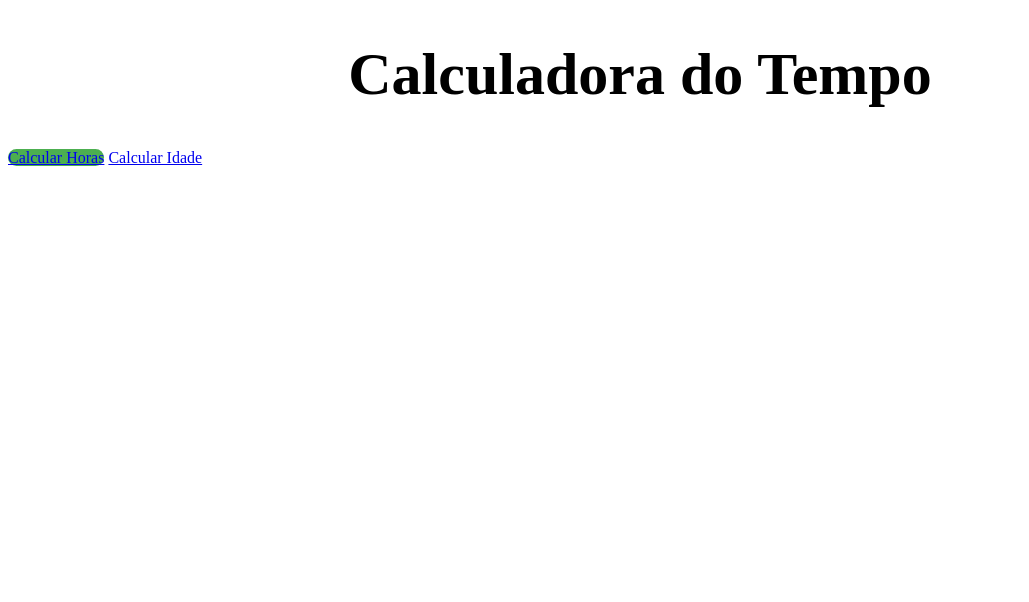
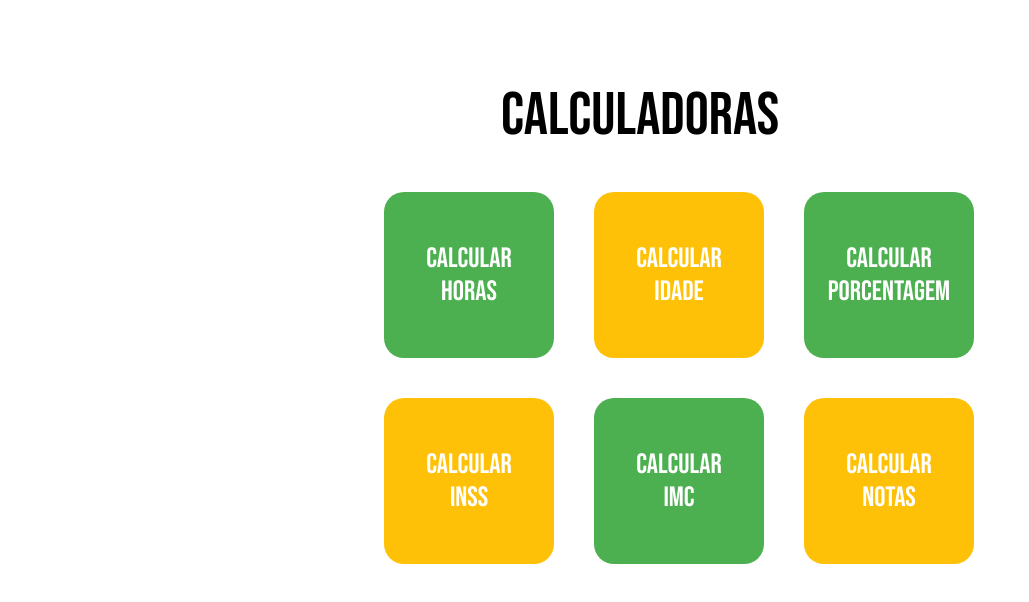
Before and after one commit to biancaliebetanz/calculadora-fatec, a plain HTML site: page index.html in a window 1280 px wide. Shown: the whole page, without its empty margins (0-1029 px from the left). Drawn offline with Linux system fonts and the light colour scheme.

Commit message:
feat: tela calculadora de horas, classes reutilizaveis

```diff
--- a/index.html
+++ b/index.html
@@ -7,10 +7,16 @@
   <link rel="stylesheet" href="styles.css">
 </head>
 <body>
-  <h1 class="titulo" >Calculadora do Tempo</h1>
-  <div>
-    <a class="bt-hora" href="/calculadora-horas/index.html">Calcular Horas</a>
-    <a href="/calculadora-idade/index.html">Calcular Idade</a>
-  </div>
+  <section class="formatacao-pagina">
+    <h1 class="titulo-preto" >Calculadoras</h1>
+    <div class="grupo-botao">
+      <a class="botao" href="/pages/horas">Calcular Horas</a>
+      <a class="botao" href="/pages/idade">Calcular Idade</a>
+      <a class="botao" href="/pages/porcentagem">Calcular Porcentagem</a>
+      <a class="botao" href="/pages/inss">Calcular INSS</a>
+      <a class="botao" href="/pages/imc">Calcular IMC</a>
+      <a class="botao" href="/pages/notas">Calcular Notas</a>
+    </div>
+  </section>
 </body>
 </html>
--- a/styles.css
+++ b/styles.css
@@ -1,10 +1,138 @@
-.titulo {
-    color: hsl(0, 0%, 0%);
-    font-size: 60px;
+@font-face {
+    font-family: "Bebas-Neue";
+    src: url("/assets/fonts/BebasNeue-Regular.ttf");
+}
+
+@font-face {
+    font-family: "Montserrat";
+    src: url("/assets/fonts/Montserrat-VariableFont_wght.ttf");
+}
+
+:root {
+    /* CORES */
+    --branco: #fff;
+    --preto: #000;
+    --verde: #4caf50;
+    --amarelo: #FFC107;
+
+    /* FONTES */
+    --titulo: Bebas-Neue;
+    --subtitulo: Montserrat;
+    --texto: Montserrat;
+    --botao: Bebas-Neue;
+    --input: Montserrat;
+
+    /* TAMANHOS DE FONTE */
+    --pc-titulo: 60px;
+    --pc-subtitulo: 28px;
+    --pc-texto: 22px;
+    --pc-input: 22px;
+    --pc-botao: 22px;
+}
+
+* {
+    margin: 0px;
+    padding: 0px;
+}
+
+.formatacao-pagina {
+    display: flex;
+    flex-direction: column;
+    align-items: center;
+    min-height: 80vh;
+    max-width: 100vw;
+    padding: 10vh 10vw;
+    gap: 5vh;
+}
+
+.titulo-preto {
+    font-family: var(--titulo);
+    font-size: var(--pc-titulo);
+    color: var(--preto);
+    font-weight: 100;
     text-align: center;
 }
 
-.bt-hora {
-    background-color: #4caf50;
+.titulo-verde {
+    font-family: var(--titulo);
+    font-size: var(--pc-titulo);
+    color: var(--verde);
+    font-weight: 100;
+    text-align: center;
+}
+
+.subtitulo-verde {
+    color: var(--verde);
+    font-family: var(--subtitulo);
+    font-size: var(--pc-subtitulo);
+    font-weight: 700;
+    text-align: center;
+}
+
+.subtitulo-preto {
+    color: var(--preto);
+    font-family: var(--subtitulo);
+    font-size: var(--pc-subtitulo);
+    font-weight: 700;
+    text-align: center;
+}
+
+.texto {
+    color: var(--preto);
+    font-family: var(--texto);
+    font-size: var(--pc-texto);
+    font-weight: 300;
+    padding: 5px;
+}
+
+.botao {
+    border: none;
+    border-radius: 5px;
+    color: var(--branco);
+    font-family: var(--botao);
+    font-size: var(--pc-botao);
+    font-weight: 100;
+    padding: 5px 30px;
+    text-align: center;
+    text-decoration: none;
+}
+
+.input {
+    padding: 5px;
+    font-family: var(--input);
+    font-size: var(--pc-input);
+    border: 1px solid var(--preto);
+}
+
+.borda {
+    border: 1px solid var(--preto);
+}
+
+.botao:nth-child(odd){
+    background-color: var(--verde);
+}
+
+.botao:nth-child(even){
+    background-color: var(--amarelo);
+}
+
+.grupo-botao{
+    width: 40vw;
+    display: grid;
+    grid-template-columns: repeat(3, 1fr);
+    gap: 40px;
+}
+
+.grupo-botao a {
     border-radius: 20px;
+    font-size: 28px;
+    padding: 50px 10px;
+    min-width: 150px;
+    word-spacing: 9999px; /* uma palavra por linha */
+    word-wrap: break-word;
 }
+
+.grupo-input {
+    display: flex;
+    flex-direction: column;
+}
```
Also changed, not shown: calculadora-horas/index.html (deleted, +0 -41 lines), pages/horas/horas.css (added, +30 -0 lines), pages/horas/index.html (added, +51 -0 lines), assets/fonts/BebasNeue-Regular.ttf (added), assets/fonts/Montserrat-VariableFont_wght.ttf (added), pages/idade/index.html (added).
